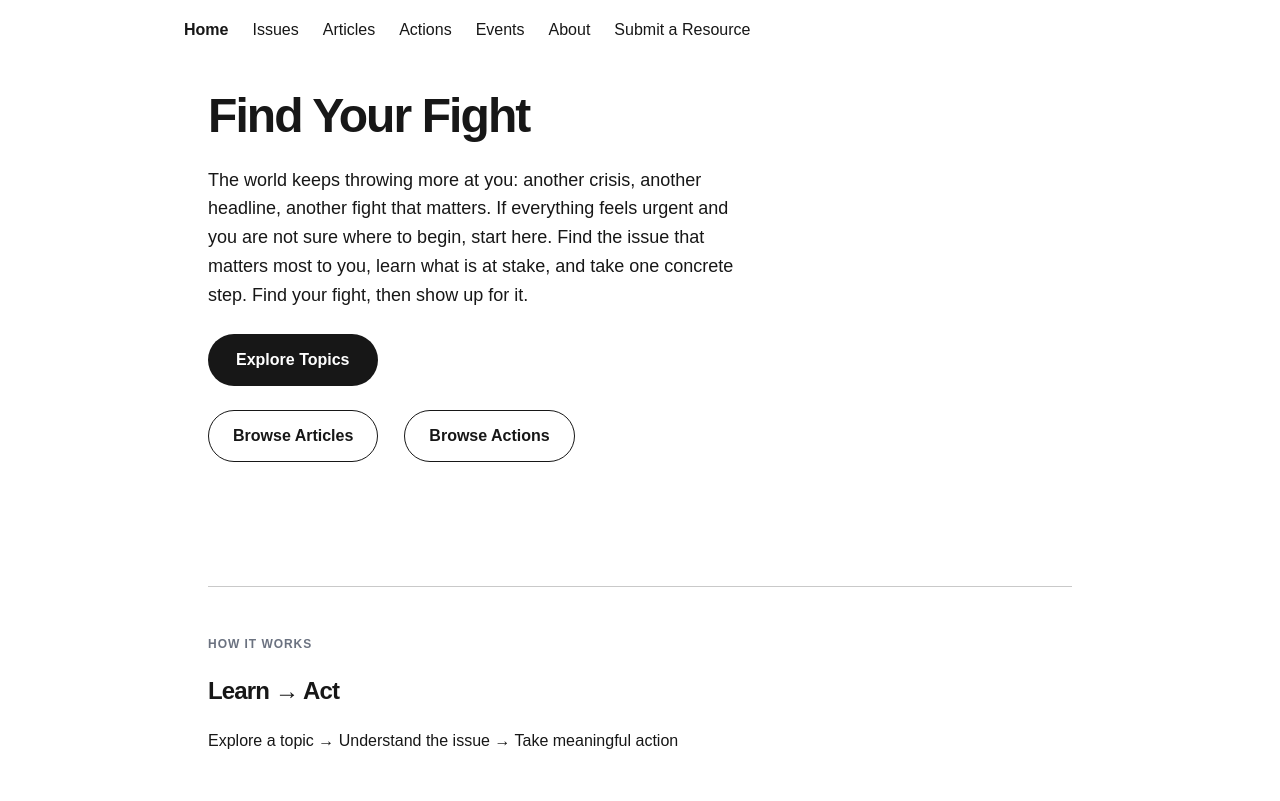
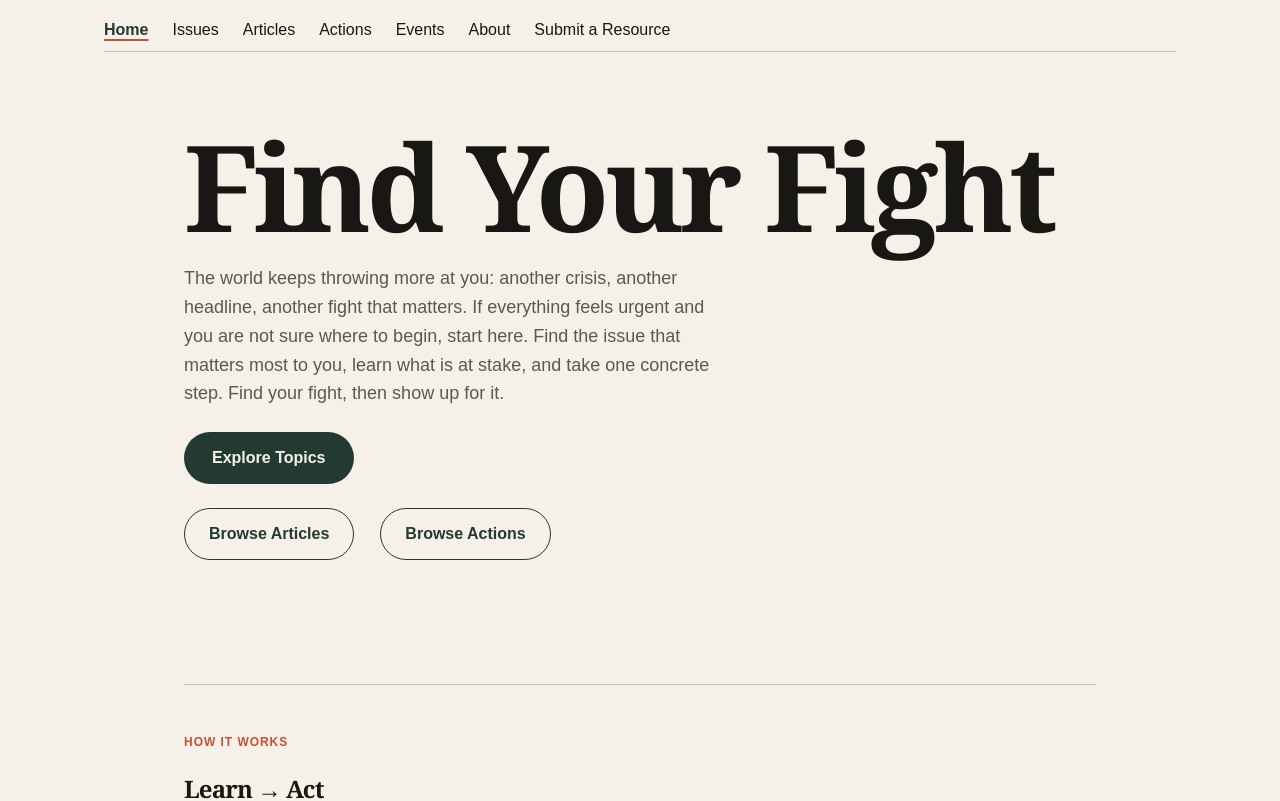
Before and after one commit to kborn/signalfire, a Next.js app in the folder apps/web/: page / in a window 1280 px wide. Shown: the top 801 px of the page. Built offline with nearby package versions, Linux system fonts and the light colour scheme.

Commit message:
ui revamp

```diff
--- a/apps/web/src/app/(public)/layout.tsx
+++ b/apps/web/src/app/(public)/layout.tsx
@@ -8,7 +8,8 @@ export const metadata: Metadata = {
 
 export default function PublicLayout({ children }: Readonly<{ children: React.ReactNode }>) {
   return (
-    <div className="container site-main publicShell">
+    <div className="publicShell">
+      <div className="container site-main publicContent">
         <header className="site-header">
           <nav className="site-nav">
             <NavLink href="/">Home</NavLink>
@@ -22,5 +23,6 @@ export default function PublicLayout({ children }: Readonly<{ children: React.Re
         </header>
         <main>{children}</main>
       </div>
+    </div>
   );
 }
--- a/apps/web/src/app/globals.css
+++ b/apps/web/src/app/globals.css
@@ -1,12 +1,23 @@
 :root {
   --background: #ffffff;
   --foreground: #171717;
+  --font-display: Georgia, 'Times New Roman', serif;
+  --font-body: Arial, Helvetica, sans-serif;
   --space-0: 4px;
   --space-1: 8px;
   --space-2: 16px;
   --space-3: 24px;
   --space-4: 40px;
   --space-5: 48px;
+  --color-page-bg: #f6f1e8;
+  --color-text-primary: #181713;
+  --color-brand-primary: #233a32;
+  --color-brand-accent: #c45132;
+  --color-surface-soft: #e9dfd0;
+  --color-border-subtle: #cfc1af;
+  --color-text-muted: #5d584f;
+  --color-status-error: #a8382b;
+  --color-brand-primary-hover: #1b2f28;
 }
 
 /* Base */
@@ -20,7 +31,7 @@ body {
 body {
   color: var(--foreground);
   background: var(--background);
-  font-family: Arial, Helvetica, sans-serif;
+  font-family: var(--font-body), Arial, Helvetica, sans-serif;
   -webkit-font-smoothing: antialiased;
   -moz-osx-font-smoothing: grayscale;
   line-height: 1.45;
@@ -53,8 +64,27 @@ p {
 
 /* Shared layout */
 
+.publicShell {
+  min-height: 100vh;
+  background: var(--color-page-bg);
+  color: var(--color-text-primary);
+}
+
+.publicContent.container {
+  max-width: 1120px;
+}
+
+.publicShell h1,
+.publicShell h2,
+.publicShell .collectionItemTitle {
+  font-family: var(--font-display), Georgia, 'Times New Roman', serif;
+  font-weight: 700;
+}
+
 .site-header {
   padding: 20px 0 12px;
+  border-bottom: 1px solid var(--color-border-subtle);
+  margin-bottom: var(--space-4);
 }
 
 .site-nav {
@@ -66,7 +96,7 @@ p {
 }
 
 .site-nav a {
-  color: #171717;
+  color: var(--color-text-primary);
   text-decoration: none;
 }
 
@@ -76,11 +106,20 @@ p {
 }
 
 .site-nav a[aria-current='page'] {
+  color: var(--color-brand-primary);
   font-weight: 700;
+  text-decoration: underline;
+  text-decoration-color: var(--color-brand-accent);
+  text-decoration-thickness: 2px;
+  text-underline-offset: 0.28em;
 }
 
 .site-main {
   padding: var(--space-3) 0 80px;
+}
+
+.publicContent.site-main {
+  padding-bottom: calc(80px + var(--space-5));
 }
 
 .page-section {
@@ -98,6 +137,10 @@ p {
   max-width: 42rem;
 }
 
+.publicShell .page-intro {
+  color: var(--color-text-muted);
+}
+
 .pageTitle {
   max-width: 20ch;
 }
@@ -106,6 +149,10 @@ p {
   font-size: 1rem;
   line-height: 1.45;
   color: #444444;
+}
+
+.publicShell .metaText {
+  color: var(--color-text-muted);
 }
 
 .container {
@@ -122,7 +169,7 @@ p {
   font-size: 0.75rem;
   font-weight: 600;
   letter-spacing: 0.08em;
-  color: #6b7280;
+  color: var(--color-brand-accent);
   text-transform: uppercase;
 }
 
@@ -152,7 +199,7 @@ p {
 .home-how-it-works,
 .home-philosophy {
   padding: var(--space-5) 0 0;
-  border-top: 1px solid #c9c9c9;
+  border-top: 1px solid var(--color-border-subtle);
 }
 
 .home-how-it-works h2,
@@ -175,7 +222,7 @@ p {
 .about-body,
 .about-journey {
   padding-top: var(--space-5);
-  border-top: 1px solid #c9c9c9;
+  border-top: 1px solid var(--color-border-subtle);
 }
 
 .about-body,
@@ -195,17 +242,15 @@ p {
   gap: var(--space-2);
 }
 
-.publicShell {
-  padding-bottom: calc(80px + var(--space-5));
-}
-
 .about-step {
   display: grid;
   gap: var(--space-2);
   align-content: start;
   padding: var(--space-3);
-  border: 1px solid #c9c9c9;
+  border: 1px solid;
   border-radius: 16px;
+  background: var(--color-surface-soft);
+  border-color: var(--color-border-subtle);
 }
 
 .about-step .primaryCTA,
@@ -213,6 +258,7 @@ p {
   margin-top: var(--space-1);
 }
 .about-step h3 {
+  font-family: var(--font-body), Arial, Helvetica, sans-serif;
   font-size: 1.25rem;
   line-height: 1.2;
 }
@@ -223,8 +269,8 @@ p {
 
 .home-hero h1 {
   max-width: 13ch;
-  font-size: 3rem;
-  line-height: 1.05;
+  font-size: clamp(4rem, 12vw, 7.5rem);
+  line-height: 0.9;
   letter-spacing: -0.04em;
 }
 
@@ -232,6 +278,35 @@ p {
   max-width: 34rem;
   font-size: 1.125rem;
   line-height: 1.6;
+}
+
+/* Submit landing */
+
+.submitOptionList {
+  display: grid;
+  gap: var(--space-3);
+  max-width: 820px;
+}
+
+.submitOptionCard {
+  display: grid;
+  gap: var(--space-3);
+  align-content: start;
+  padding: var(--space-3);
+  border: 1px solid var(--color-border-subtle);
+  border-radius: 18px;
+  background: var(--color-surface-soft);
+}
+
+.submitOptionCard h2 {
+  margin-top: var(--space-1);
+  font-size: clamp(1.8rem, 3vw, 2.5rem);
+}
+
+.submitOptionCard p:not(.section-label) {
+  max-width: 58ch;
+  color: var(--color-text-muted);
+  line-height: 1.5;
 }
 
 /* CTA */
@@ -252,8 +327,8 @@ p {
   width: fit-content;
   padding: 1rem 1.75rem;
   border-radius: 999px;
-  background: #171717;
-  color: #ffffff;
+  background: var(--color-brand-primary);
+  color: var(--color-page-bg);
   font-weight: 600;
   line-height: 1;
   transition:
@@ -262,7 +337,7 @@ p {
 }
 
 .primaryCTA:hover {
-  background: #2b2b2b;
+  background: var(--color-brand-primary-hover);
 }
 
 .primaryCTA:focus-visible {
@@ -291,6 +366,17 @@ p {
     background-color 0.2s ease,
     color 0.2s ease,
     transform 0.2s ease;
+}
+
+.publicShell .secondaryCTA {
+  border-color: var(--color-brand-primary);
+  background: transparent;
+  color: var(--color-brand-primary);
+}
+
+.publicShell .secondaryCTA:hover {
+  background: var(--color-brand-primary);
+  color: var(--color-page-bg);
 }
 
 .secondaryCTA:hover {
@@ -331,27 +417,61 @@ h3 {
 
 .collectionList {
   display: grid;
-  gap: 28px;
-  margin-top: 28px;
+  gap: var(--space-3);
+  margin-top: var(--space-4);
 }
 
 .collectionItem {
   display: grid;
-  gap: var(--space-1);
+  gap: 12px;
 }
 
 .collectionItemTitle {
-  font-size: clamp(1.75rem, 3vw, 2.25rem);
-  line-height: 1.08;
-  letter-spacing: -0.03em;
+  font-size: clamp(1.45rem, 2.2vw, 2rem);
+  line-height: 1.12;
+  letter-spacing: -0.025em;
 }
 
 .collectionItemSummary {
-  padding-left: 1.25rem;
   font-size: 1rem;
   line-height: 1.45;
   color: #2d2d2d;
   max-width: 72ch;
+}
+
+.publicShell .collectionItem {
+  position: relative;
+  padding: var(--space-3);
+  border: 1px solid var(--color-border-subtle);
+  border-radius: 18px;
+  background: var(--color-surface-soft);
+  transition:
+    border-color 0.2s ease,
+    transform 0.2s ease;
+}
+
+.publicShell .collectionItem:hover {
+  border-color: var(--color-brand-primary);
+  transform: translateY(-1px);
+}
+
+.publicShell .collectionItemSummary,
+.publicShell .relatedListItemSummary {
+  color: var(--color-text-muted);
+}
+
+.publicShell .collectionItemTitle a,
+.publicShell .relatedListItemTitle a {
+  color: var(--color-text-primary);
+  text-decoration: underline;
+  text-decoration-color: transparent;
+  text-underline-offset: 0.18em;
+}
+
+.publicShell .collectionItemTitle a:hover,
+.publicShell .collectionItem:focus-within .collectionItemTitle a,
+.publicShell .relatedListItemTitle a:hover {
+  text-decoration-color: currentColor;
 }
 
 .relatedList {
@@ -380,6 +500,22 @@ h3 {
   font-size: 0.95rem;
   line-height: 1.35;
   color: #444444;
+}
+
+.publicShell .eventMeta {
+  color: var(--color-text-muted);
+}
+
+.publicShell .collectionItem .eventMeta:first-of-type {
+  color: var(--color-brand-accent);
+  font-size: 0.8rem;
+  font-weight: 700;
+  letter-spacing: 0.08em;
+  text-transform: uppercase;
+}
+
+.publicShell .collectionItem .eventMeta:not(:first-of-type) {
+  font-size: 0.98rem;
 }
 
 /* Detail pages */
@@ -416,6 +552,10 @@ h3 {
   line-height: 1.4;
 }
 
+.publicShell .detailMetaGroup {
+  color: var(--color-text-muted);
+}
+
 .metaBlock {
   display: grid;
   gap: var(--space-0);
@@ -429,8 +569,16 @@ h3 {
   color: #6b7280;
 }
 
+.publicShell .metaLabel {
+  color: var(--color-brand-accent);
+}
+
 .metaValue {
   color: #2d2d2d;
+}
+
+.publicShell .metaValue {
+  color: var(--color-text-primary);
 }
 
 .articleBody {
@@ -453,6 +601,15 @@ h3 {
 
 .eventType {
   font-weight: 600;
+}
+
+.publicShell .articleBody {
+  color: var(--color-text-primary);
+}
+
+.publicShell .articleBody p,
+.publicShell .articleBody li {
+  color: var(--color-text-muted);
 }
 
 /* Submission forms */
@@ -642,6 +799,58 @@ h3 {
   border: 1px solid #c9c9c9;
   border-radius: 20px;
   background: #f7f5ef;
+}
+
+.publicShell .submissionLabel {
+  color: var(--color-text-primary);
+}
+
+.publicShell .submissionControl,
+.publicShell .submissionTextarea {
+  border-color: var(--color-border-subtle);
+  background: var(--color-page-bg);
+  color: var(--color-text-primary);
+}
+
+.publicShell .submissionControl:focus,
+.publicShell .submissionTextarea:focus {
+  border-color: var(--color-brand-primary);
+  outline-color: var(--color-brand-primary);
+}
+
+.publicShell .submissionControl:disabled,
+.publicShell .submissionTextarea:disabled {
+  background: var(--color-surface-soft);
+  color: var(--color-text-muted);
+}
+
+.publicShell .submissionHelper {
+  color: var(--color-text-muted);
+}
+
+.publicShell .submissionError {
+  color: var(--color-status-error);
+}
+
+.publicShell .submissionSecondaryAction {
+  border-color: var(--color-border-subtle);
+  color: var(--color-brand-primary);
+}
+
+.publicShell .submissionSecondaryAction:hover {
+  border-color: var(--color-brand-primary);
+  background: var(--color-surface-soft);
+}
+
+.publicShell .submissionGlobalError {
+  border-color: var(--color-status-error);
+  background: var(--color-surface-soft);
+  color: var(--color-status-error);
+}
+
+.publicShell .submissionSuccess {
+  border-color: var(--color-border-subtle);
+  background: var(--color-surface-soft);
 }
 
 /* Admin */
@@ -1133,6 +1342,10 @@ h3 {
     padding: 20px 0 64px;
   }
 
+  .publicContent.site-main {
+    padding-bottom: calc(64px + var(--space-4));
+  }
+
   h1 {
     font-size: 2.5rem;
     letter-spacing: -0.035em;
@@ -1143,13 +1356,13 @@ h3 {
   }
 
   .collectionItemTitle {
-    font-size: 1.9rem;
+    font-size: 1.55rem;
   }
 
   .collectionItemSummary,
   .relatedListItemSummary,
   .summary {
-    padding-left: 0.85rem;
+    padding-left: 0;
   }
 
   .home-hero {
```
Also changed, not shown: apps/web/src/app/(public)/submit/page.tsx (+11 -3 lines), 1 other file (tests, documents, lock files or other folders). Lines whose indentation alone changed are shown as unchanged.
